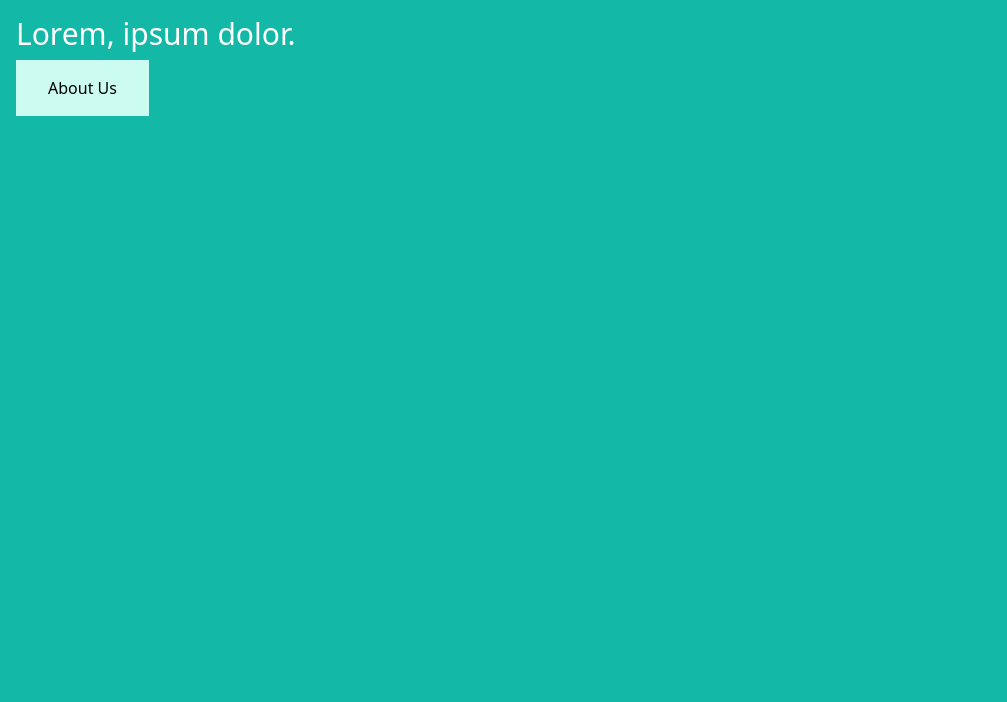
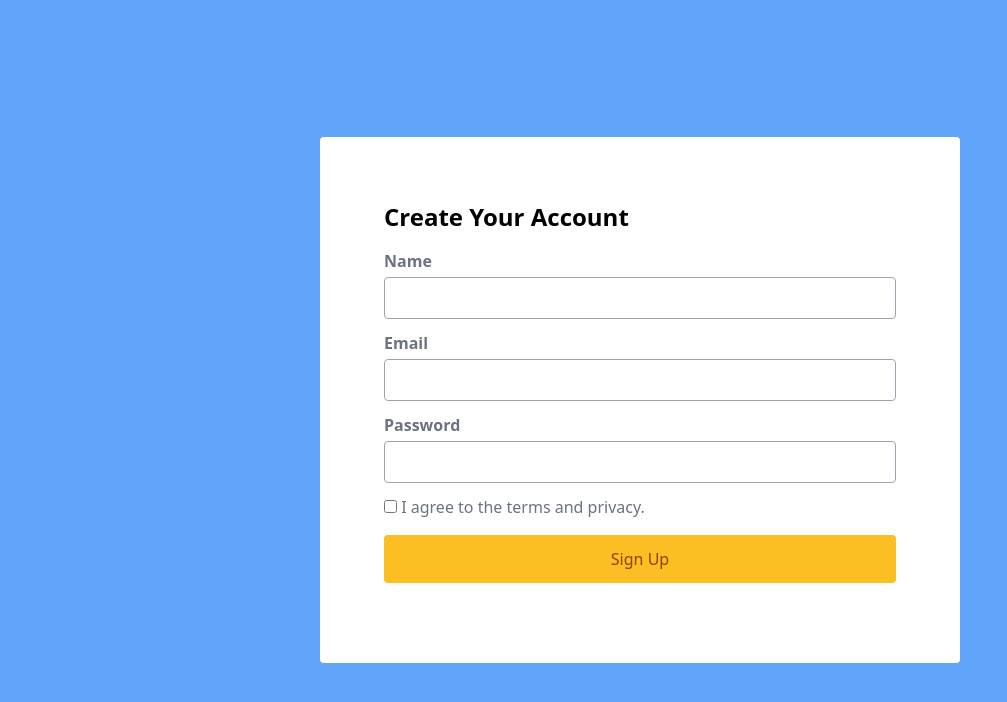
Before and after one commit to maingijesse/snowpack-tailwindcss-template, a website built with Vite: page src/index.html in a window 1280 px wide. Shown: the whole page, without its empty margins (0-1007 px from the left). Built offline with nearby package versions, Linux system fonts and the light colour scheme.

Commit message:
tailwindcss form

```diff
--- a/src/index.html
+++ b/src/index.html
@@ -2,16 +2,38 @@
 <html>
 
 <head>
-    <title>Empty project</title>
+    <title>Tailwind Css Practise</title>
     <meta charset="utf-8">
 </head>
 
 <body>
     <div id="app">
-        <div class="app bg-teal-500 min-h-screen p-4 ">
-            <div class="container ">
-                <h1 class="text-3xl text-white">Lorem, ipsum dolor.</h1>
-                <a href="about.html" class="py-4 px-8 bg-teal-100 mt-2 inline-block">About Us</a>
+        <div class="application bg-blue-400 min-h-screen flex justify-items-center items-center">
+            <div class="form w-3/4 lg:w-1/2 bg-white mx-auto p-16 rounded">
+                <h1 class="font-bold text-2xl">Create Your Account</h1>
+                <div class="my-4">
+                    <div>
+                        <label for="name" class="font-semibold pb-1 mt-3 block text-gray-500">Name</label>
+                        <input type="text" id="name" class="border border-gray-400 block w-full rounded p-2">
+                    </div>
+                    <div>
+                        <label for="email" class="font-semibold pb-1 mt-3 block text-gray-500">Email</label>
+                        <input type="email" id="email" class="border border-gray-400 block w-full rounded p-2">
+                    </div>
+                    <div>
+                        <label for="password" class="font-semibold pb-1 mt-3 block text-gray-500">Password</label>
+                        <input type="password" id="password" class="border border-gray-400 block w-full rounded p-2">
+                    </div>
+                    <div class="mt-3">
+                        <input type="checkbox" id="password">
+                        <label for="password" class="text-gray-500">I agree to the terms and privacy.</label>
+
+                    </div>
+                    <div>
+                        <button class="block w-full mt-4 bg-yellow-400 py-3 rounded text-yellow-800 " disabled>Sign
+                            Up</button>
+                    </div>
+                </div>
             </div>
         </div>
     </div>
--- a/src/index.js
+++ b/src/index.js
@@ -1,2 +1 @@
 import "./styles.css";
-console.log("testing snowpack builds");
```
